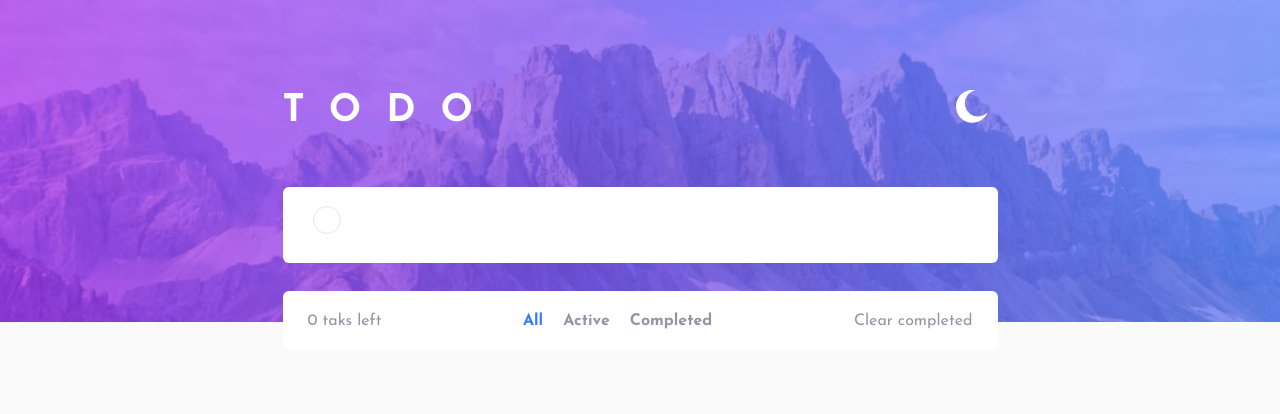
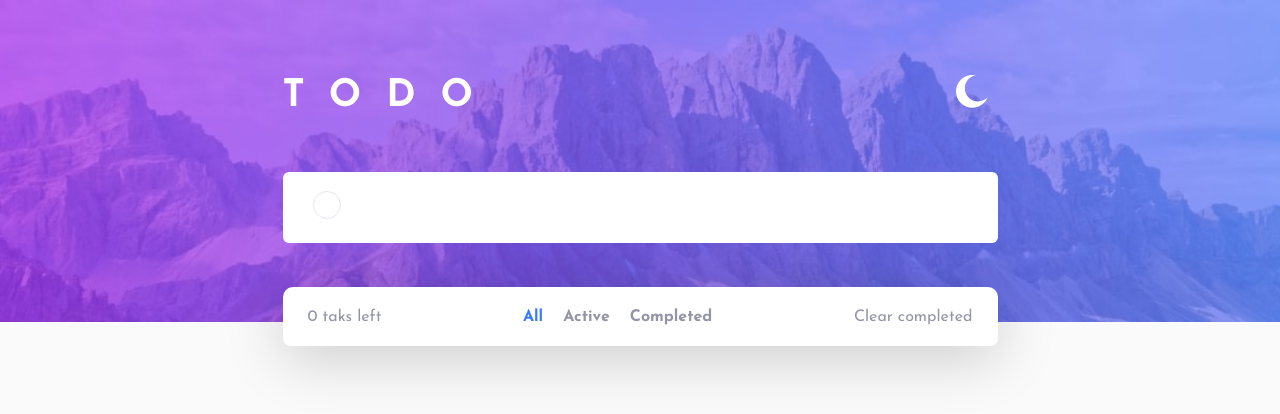
Before and after one commit to siki-aayush/checklist, a React (Create React App) app: page / in a window 1280 px wide. Shown: the top 414 px of the page. Built offline with nearby package versions, Linux system fonts and the light colour scheme.

Commit message:
minor design changes

```diff
--- a/src/components/ListTodo.tsx
+++ b/src/components/ListTodo.tsx
@@ -1,4 +1,3 @@
-import { PassThrough } from "node:stream";
 import React from "react";
 import { todoState, statusOpt } from "../App";
 import BottomStatus from "./BottomStatus";
--- a/src/scss/_globals.scss
+++ b/src/scss/_globals.scss
@@ -16,7 +16,7 @@ body {
 	background-color: $very_dark_blue;
 
 	@include breakpoint-up(large) {
-		font-size: 22px;
+		font-size: 20px;
 	}
 }
 
@@ -62,7 +62,7 @@ input, textarea {
 	border: 0;
 
 	@include breakpoint-up(large) {
-		font-size: 22px;
+		font-size: 20px;
 	}
 }
 
@@ -232,11 +232,15 @@ form {
 			label {
 				border: 1px solid $very_light_grayish_blue;
 			}
+
+			label:hover {
+				border: 1px solid $dark_grayish_blue_light;
+			}
 		}
 
 		&__cross:hover {
 			path {
-				fill: $light_grayish_blue_hover;
+				fill: $very_dark_blue;
 			}
 		}
 	}
--- a/src/scss/_lower.scss
+++ b/src/scss/_lower.scss
@@ -1,18 +1,24 @@
 .lower {
-	margin-top: -31px;
+	margin-top: -30px;
+	box-shadow: 0 20px 70px rgba($color: #000000, $alpha: 0.8);
+	border-radius: 8px;
+
+	@include breakpoint-up(large) {
+		margin-top: -35px;
+	}
 
 	.todo:not(:last-child) {
 		border-bottom: 1px solid $dark_grayish_blue;
 	}
 	.todo:first-child {
-		border-top-left-radius: 6px;
-		border-top-right-radius: 6px;
+		border-top-left-radius: 10px;
+		border-top-right-radius: 10px;
 	}
 
 	.todo:last-child {
 		color: $dark_grayish_blue;
-		border-bottom-left-radius: 6px;
-		border-bottom-right-radius: 6px;
+		border-bottom-left-radius: 8px;
+		border-bottom-right-radius: 8px;
 		font-size: 16px;
 		min-height: 59px;
 
@@ -42,6 +48,9 @@
 
 .light-mode {
 	.lower {
+		box-shadow: 0 10px 60px rgba($color: #000000, $alpha: 0.20);
+
+
 		.todo:not(:last-child) {
 			border-bottom: 1px solid $very_light_grayish_blue;
 		}
--- a/src/scss/_upper.scss
+++ b/src/scss/_upper.scss
@@ -1,7 +1,7 @@
 .upper {
 	background-image: url('/images/bg-mobile-dark.jpg');
 	background-size: cover;
-	height: 225px;
+	height: 240px;
 
 	@include breakpoint-up(large) {
 		background-image: url('/images/bg-desktop-dark.jpg');
@@ -14,7 +14,7 @@
 		padding-bottom: 42px;
 
 		@include breakpoint-up(large) {
-			padding-top: 90px;
+			padding-top: 75px;
 			padding-bottom: 55px;
 		}
 	}
@@ -61,7 +61,7 @@
 	}
 
 	.todo__content {
-		margin-top: 10px;
+		margin-top: 11px;
 		font-family: 'Josefin Sans', sans-serif;
 		font-weight: 400;
 		vertical-align: middle;
```
